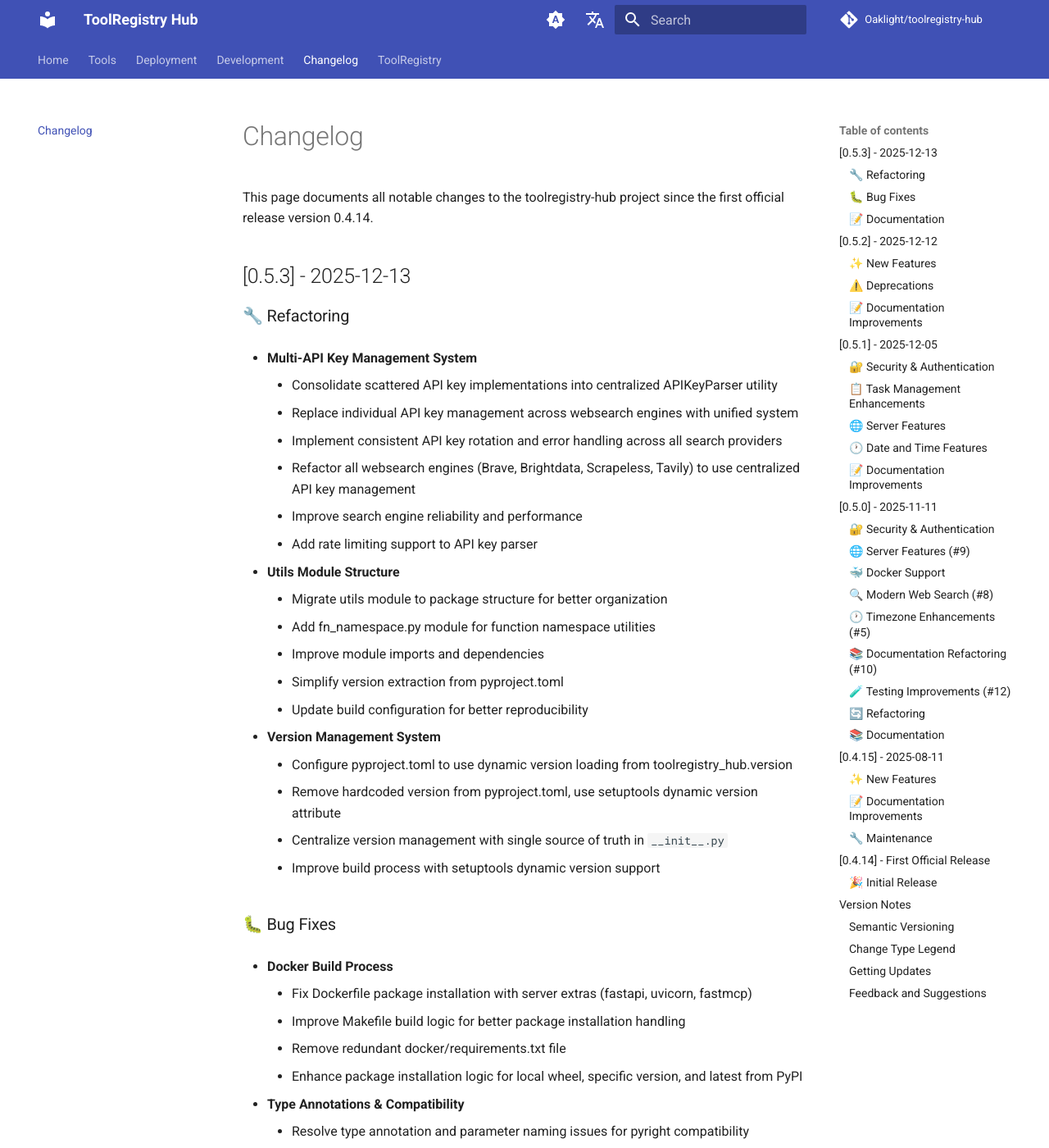
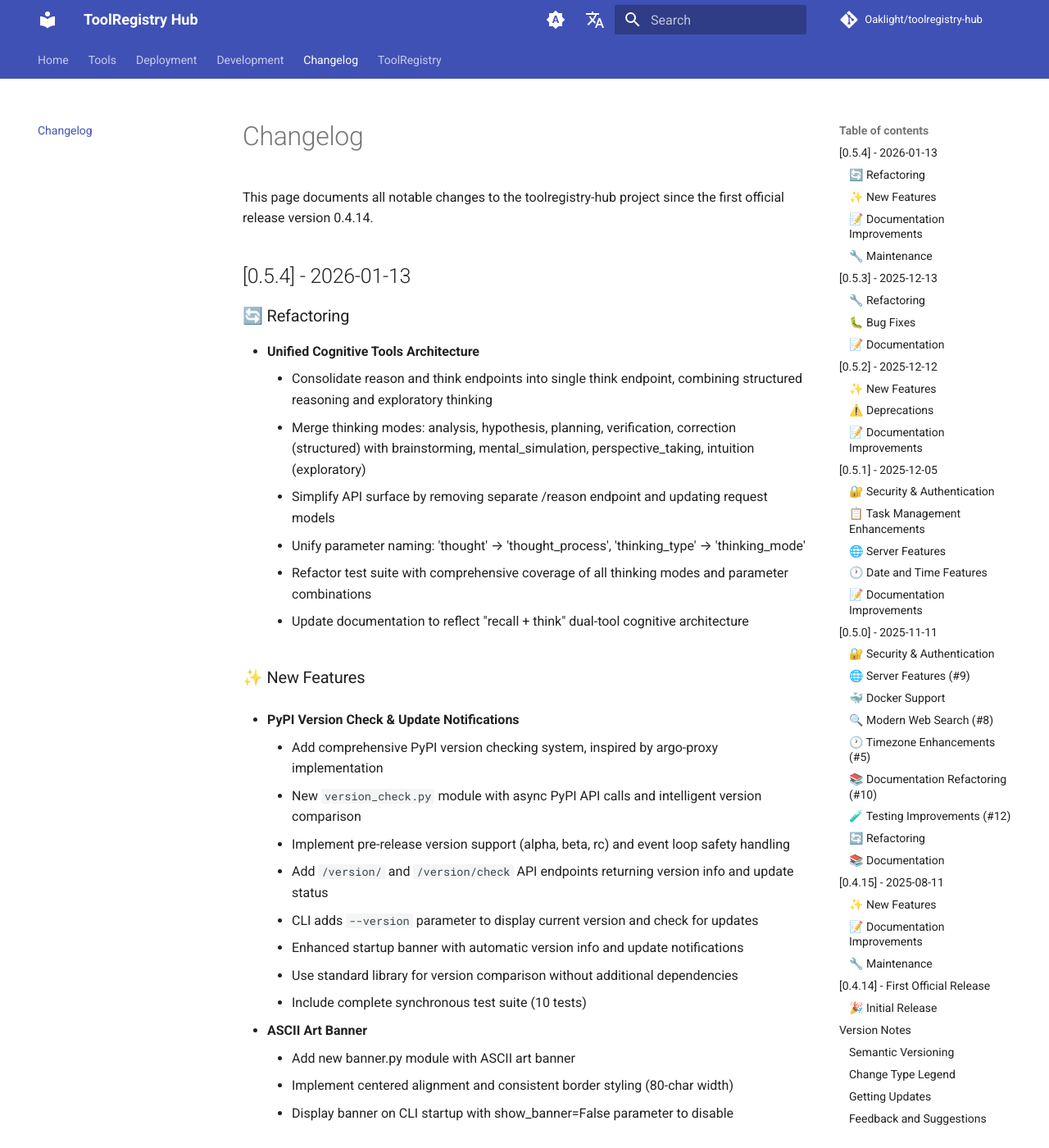
Before and after one commit to Oaklight/toolregistry-hub, an MkDocs documentation site: the page built from docs/changelog.md, in a window 1280 px wide and 1400 px high. Shown: the whole window at 82% size. Built offline with MkDocs 1.6.1 and Material for MkDocs 9.7.7, drawn with Linux system fonts in a browser that asks for light colours; comment, search, counter and statistics services are not loaded; some of the changed text lies outside the part shown.

Commit message:
✨ feat: unify cognitive tools architecture and enhance version management
- **Cognitive Tools**: consolidate reason/think endpoints into unified think endpoint with structured and exploratory thinking modes
- **Version Management**: implement PyPI version checking with async API calls, pre-release support, and CLI update notifications
- **UI Enhancement**: add ASCII art banner with centered alignment and startup display
- **Documentation**: improve web search time-sensitivity guidance and datetime tools documentation
- **Maintenance**: fix version attribute convention in pyproject.toml and __init__.py

📝 docs: add time-sensitive query guidance for web search tools
- Emphasize LLMs lack inherent time awareness for recent information queries
- Require datetime tool usage for time-sensitive searches across all providers

🔧 chore: update version attribute handling
- Switch to __version__ convention while maintaining backward compatibility

```diff
--- a/docs/changelog.md
+++ b/docs/changelog.md
@@ -9,6 +9,55 @@ author: Oaklight
 # Changelog
 
 This page documents all notable changes to the toolregistry-hub project since the first official release version 0.4.14.
+
+## [0.5.4] - 2026-01-13
+
+### 🔄 Refactoring
+
+- **Unified Cognitive Tools Architecture**
+	- Consolidate reason and think endpoints into single think endpoint, combining structured reasoning and exploratory thinking
+	- Merge thinking modes: analysis, hypothesis, planning, verification, correction (structured) with brainstorming, mental_simulation, perspective_taking, intuition (exploratory)
+	- Simplify API surface by removing separate /reason endpoint and updating request models
+	- Unify parameter naming: 'thought' → 'thought_process', 'thinking_type' → 'thinking_mode'
+	- Refactor test suite with comprehensive coverage of all thinking modes and parameter combinations
+	- Update documentation to reflect "recall + think" dual-tool cognitive architecture
+
+### ✨ New Features
+
+- **PyPI Version Check & Update Notifications**
+	- Add comprehensive PyPI version checking system, inspired by argo-proxy implementation
+	- New `version_check.py` module with async PyPI API calls and intelligent version comparison
+	- Implement pre-release version support (alpha, beta, rc) and event loop safety handling
+	- Add `/version/` and `/version/check` API endpoints returning version info and update status
+	- CLI adds `--version` parameter to display current version and check for updates
+	- Enhanced startup banner with automatic version info and update notifications
+	- Use standard library for version comparison without additional dependencies
+	- Include complete synchronous test suite (10 tests)
+
+- **ASCII Art Banner**
+	- Add new banner.py module with ASCII art banner
+	- Implement centered alignment and consistent border styling (80-char width)
+	- Display banner on CLI startup with show_banner=False parameter to disable
+
+### 📝 Documentation Improvements
+
+- **Time-Sensitive Query Guidance for Web Search**
+	- Add IMPORTANT note in all websearch class docstrings
+	- Emphasize LLMs have no inherent sense of time and training data may be outdated
+	- Require checking current time with datetime tools for queries like "recent news"
+	- Applied to all search provider classes
+
+- **DateTime Tools Documentation Enhancement**
+	- Add detailed descriptions for now() and convert_timezone() methods
+	- Expand parameter documentation with timezone format examples
+	- Route descriptions directly reference method docstrings for better consistency
+
+### 🔧 Maintenance
+
+- **Version Attribute Fix**
+	- Update pyproject.toml to use __version__ attribute instead of version
+	- Add __version__ variable in __init__.py following Python version convention
+	- Maintain backward compatibility by keeping version variable
 
 ## [0.5.3] - 2025-12-13
 
```
